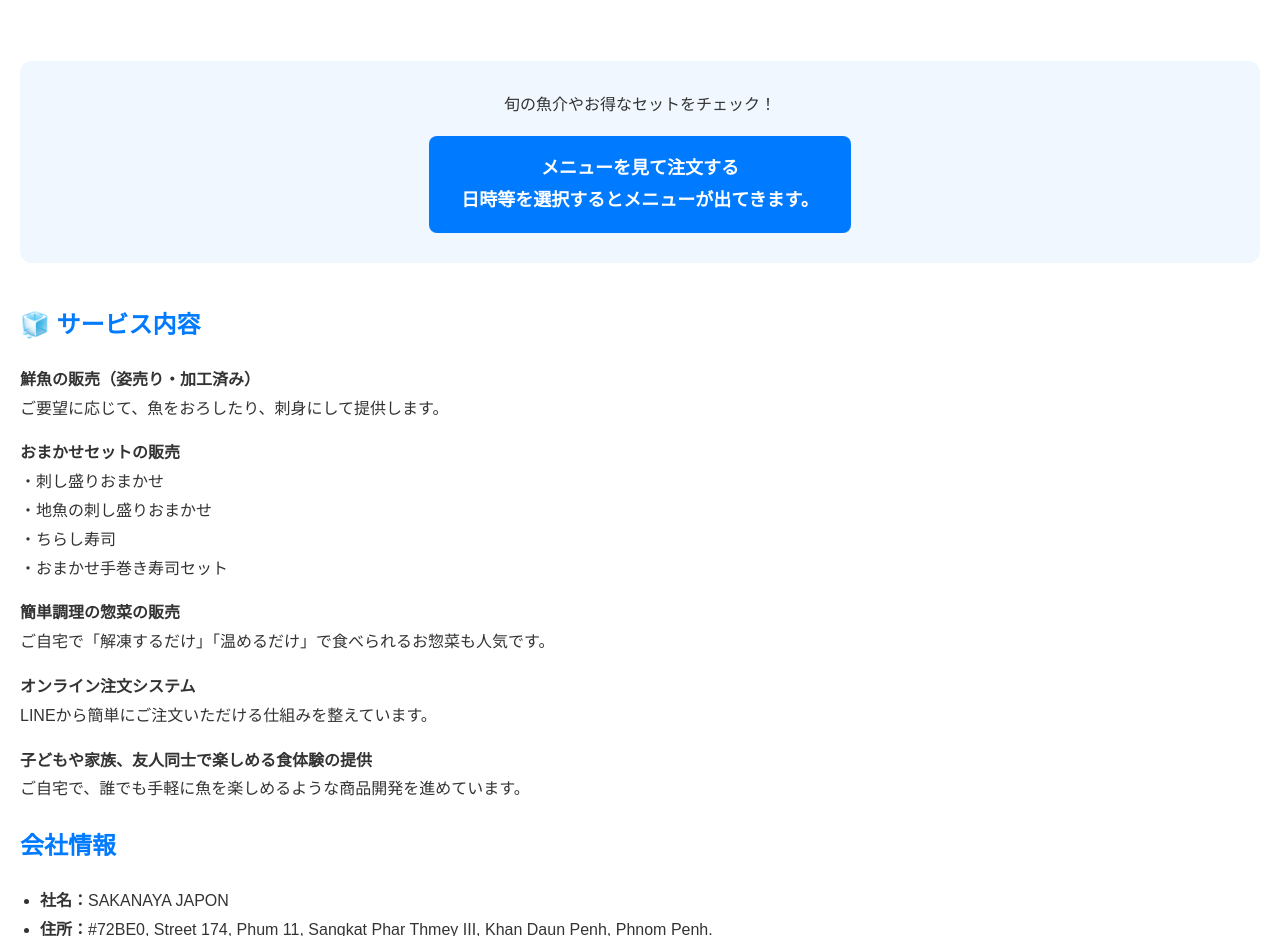
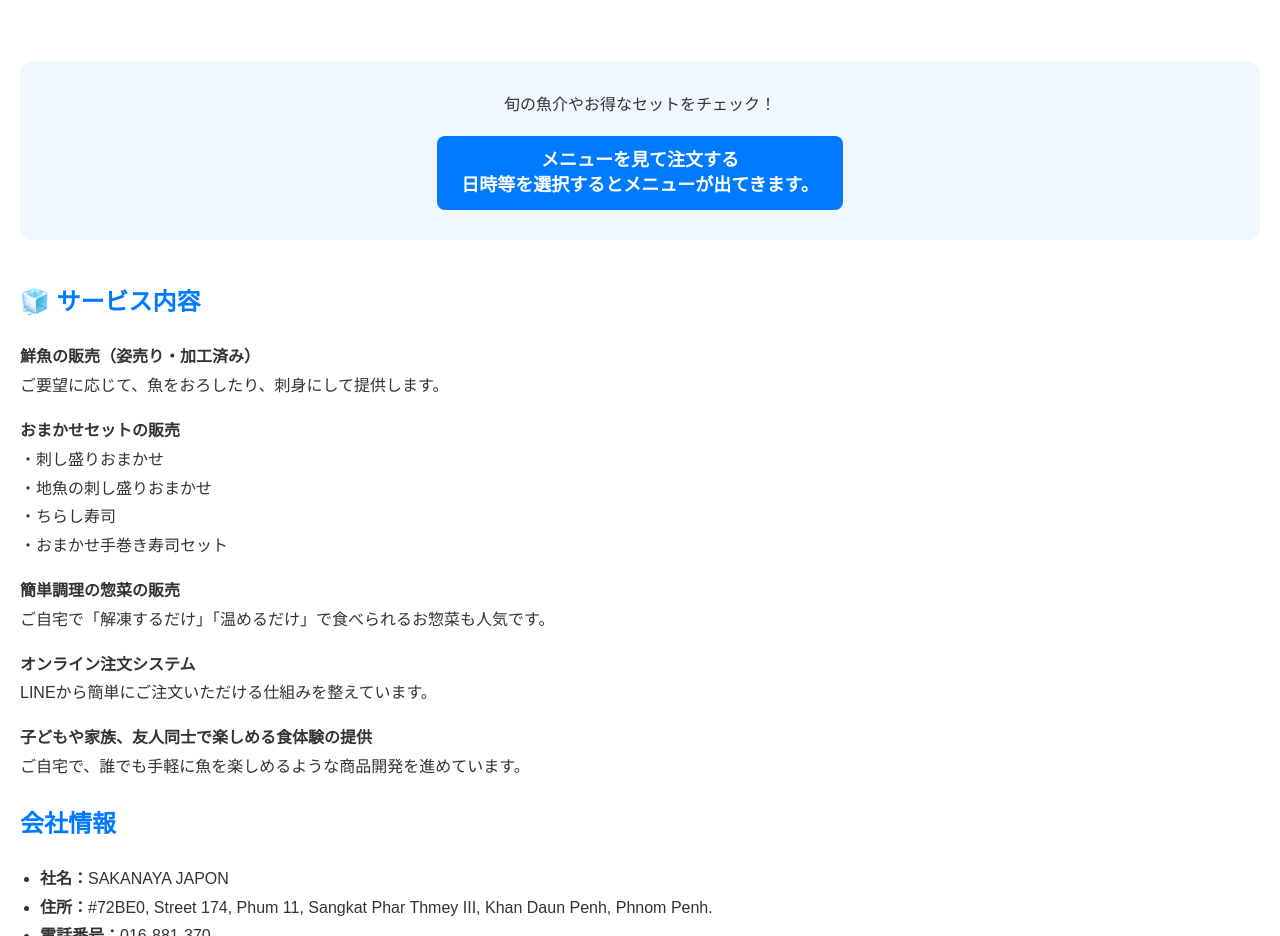
Before and after one commit to Sasuraimitsu/sakanayajapon, a plain HTML site: page aboutus.html in a window 1280 px wide. Shown: the part 1000-1936 px from the top of the page. Drawn offline with Linux system fonts and the light colour scheme.

Commit message:
Add styles for call-to-action button and note

```diff
--- a/aboutus.html
+++ b/aboutus.html
@@ -80,6 +80,29 @@
     }
     .cta-button:hover {
       background-color: #0056b3;
+    }
+    /* ボタンのスタイルを調整 */
+    .cta-button {
+      display: inline-block;
+      background-color: #007BFF;
+      color: #fff;
+      padding: 12px 24px; /* 上下を少し詰め、横を広げる */
+      text-decoration: none;
+      border-radius: 8px;
+      font-weight: bold;
+      font-size: 18px; /* メインの文字サイズ */
+      line-height: 1.4; /* 行間を適切に空ける */
+      transition: 0.3s;
+      min-width: 280px; /* ボタンが小さくなりすぎないように */
+    }
+
+    /* ボタン内の2行目（注意書き）用のスタイル */
+    .cta-note {
+      display: block; /* 改行させる */
+      font-size: 13px; /* 少し小さくする */
+      font-weight: normal; /* 細くする */
+      margin-top: 4px; /* 上の文字との間隔 */
+      opacity: 0.9; /* 少しだけ色を薄くして情報の優先度を下げる */
     }
   </style>
   <script>
```
